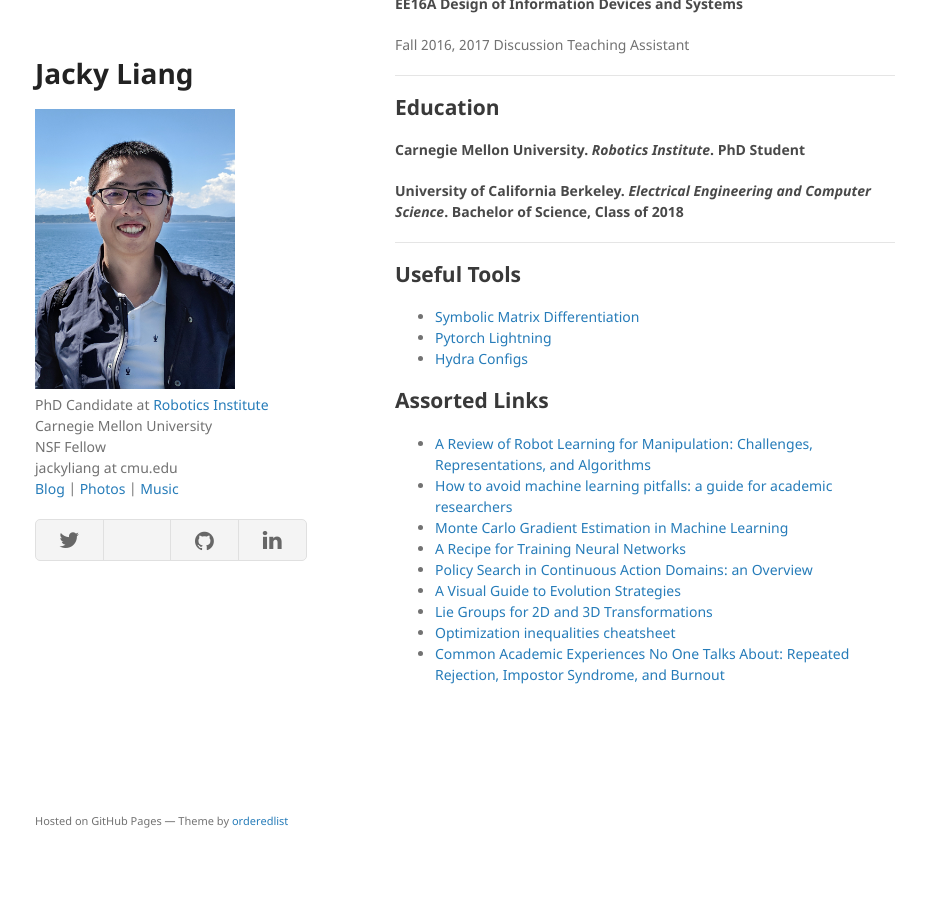
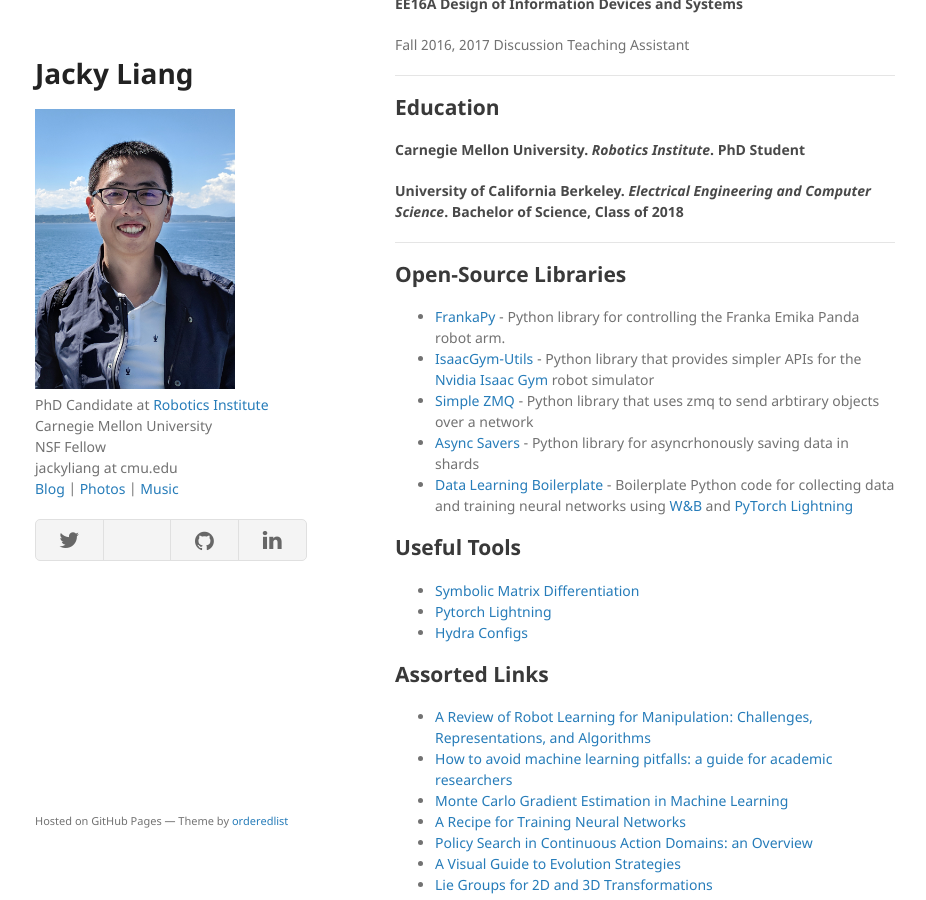
Before and after one commit to jacky-liang/jacky.io, a Jekyll site: the page built from index.md, in a window 1280 px wide and 900 px high, scrolled down 6627 px. Shown: the whole window, without its empty margins (175-1101 px from the left). Built offline with Jekyll 4.4.1, drawn with Linux system fonts in a browser that asks for light colours; a style sheet for code colours, icons or effects is not loaded; our own code applies the rules of GitHub Pages for plain Markdown files.

Commit message:
Update index.md

```diff
--- a/index.md
+++ b/index.md
@@ -178,6 +178,14 @@ Fall 2016, 2017 Discussion Teaching Assistant
 
 <hr>
 
+## Open-Source Libraries
+
+* [FrankaPy](https://github.com/iamlab-cmu/frankapy) - Python library for controlling the Franka Emika Panda robot arm.
+* [IsaacGym-Utils](https://github.com/iamlab-cmu/isaacgym-utils) - Python library that provides simpler APIs for the [Nvidia Isaac Gym](https://developer.nvidia.com/isaac-gym) robot simulator
+* [Simple ZMQ](https://github.com/jacky-liang/simple_zmq) - Python library that uses zmq to send arbtirary objects over a network
+* [Async Savers](https://github.com/jacky-liang/async_savers) - Python library for asyncrhonously saving data in shards
+* [Data Learning Boilerplate](https://github.com/jacky-liang/data-learning-boilerplate) - Boilerplate Python code for collecting data and training neural networks using [W&B](https://wandb.ai/) and [PyTorch Lightning](https://www.pytorchlightning.ai/)
+
 ## Useful Tools
 
 * [Symbolic Matrix Differentiation](http://www.matrixcalculus.org/matrixCalculus)
```
